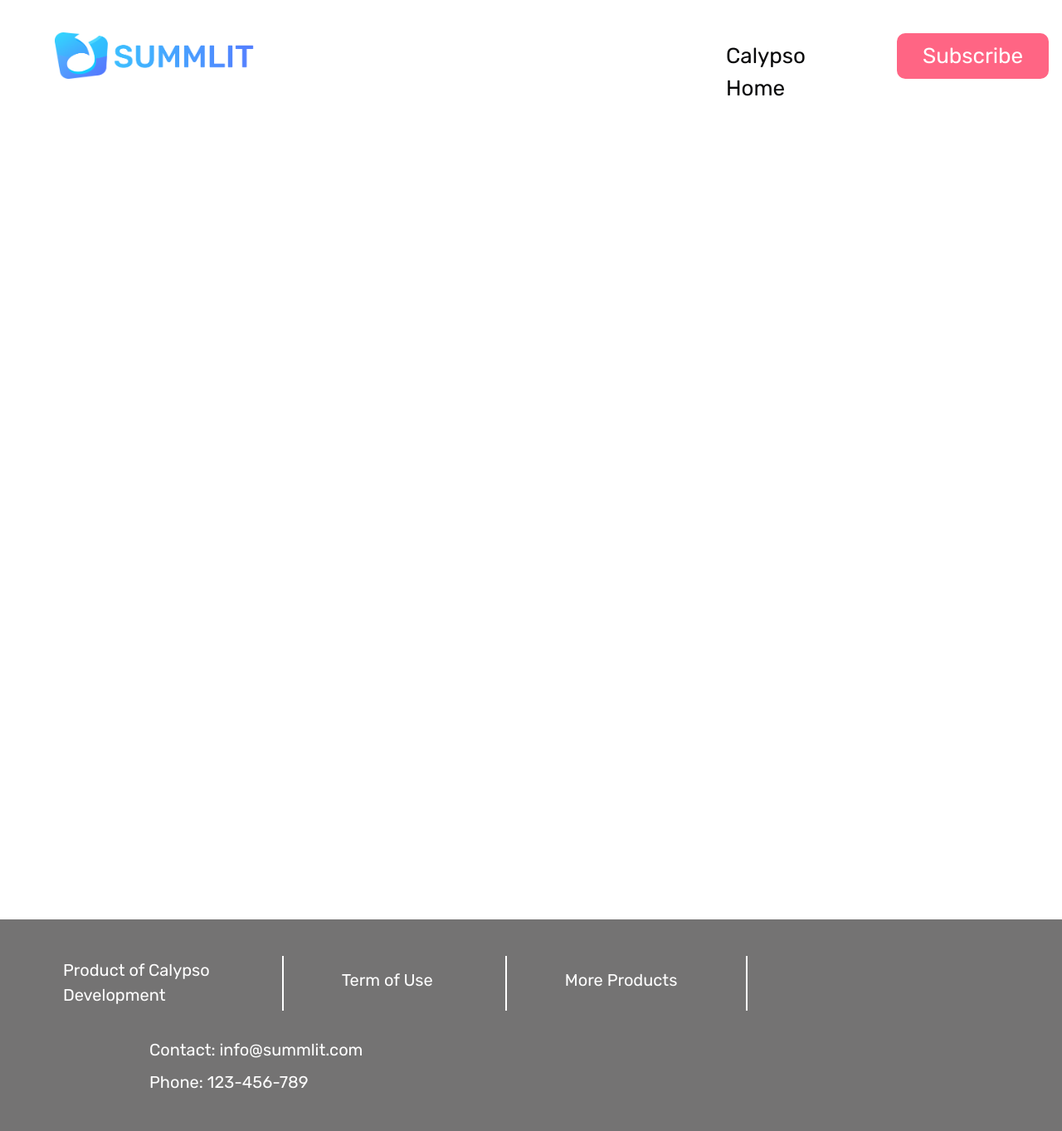
After one commit to fe-iron/summlit, a Django app: template summlit_design/templates/home/upload.html in a window 1280 px wide. The commit adds this page. Shown: the whole page at 83% size. Run offline with Django 3.2, Linux system fonts and the light colour scheme; the template is opened without the code that fills it, so the values that code supplies are empty; parts of the project's set-up code (start-up, migrations or seed data) failed here and were passed over; some libraries are stand-ins or nearby versions.

Commit message:
chnage in upload section

```diff
--- a/summlit_design/static/css/style.css
+++ b/summlit_design/static/css/style.css
@@ -10,7 +10,7 @@ body{
 #calypso-home{
     font-family: 'Rubik', sans-serif;
     height: 22.5px;
-    margin-left: 552px;
+    margin-left: 545px;
     font-size: 26px;
     color: rgb(8, 8, 9);
     font-weight: 400;
--- /dev/null
+++ b/summlit_design/static/js/drag-and-drop.js
@@ -0,0 +1,10 @@
+(function(){
+    "use strict";
+    //drop functionality
+    var dropZone = document.getElementById("dropdown-inner");
+    dropZone.ondragover = function() {
+        this.className = 'drop';
+        return false;
+    };
+
+}());
--- /dev/null
+++ b/summlit_design/static/js/email-script.js
@@ -0,0 +1,8 @@
+
+const scriptURL = 'https://script.google.com/macros/s/AKfycbzYQtzRYtrcht7wDjR6sLh9t5xKrVRIN6HFDUxE5ZsRCJl3ecM/exec'
+const form = document.forms['Emails for summlit']
+
+form.addEventListener('submit', e => {
+e.preventDefault()
+fetch(scriptURL, { method: 'POST', body: new FormData(form)}).then(response => alert("Thanks for Contacting us..! We Will Contact You Soon...")).catch(error => console.error('Error!', error.message))
+})
--- /dev/null
+++ b/summlit_design/templates/home/upload.html
@@ -0,0 +1,61 @@
+
+{% load static %}
+<!DOCTYPE html>
+<html lang="en">
+<head>
+    <!-- Required meta tags -->
+    <meta charset="utf-8">
+    <meta name="viewport" content="width=device-width, initial-scale=1, shrink-to-fit=no">
+
+    <!-- Bootstrap CSS -->
+    <link rel="stylesheet" href="{% static 'css/bootstrap.min.css' %}" >
+
+    <title>Summlit | Upload</title>
+      <link rel="stylesheet" href="{% static 'css/style.css' %}">
+      <link href="https://fonts.googleapis.com/css2?family=Rubik:ital,wght@0,400;0,500;1,300;1,400&display=swap" rel="stylesheet">
+
+
+  </head>
+<body>
+
+<!--    navbar starts here-->
+    <nav class="navbar navbar-expand-lg" style="margin-top: 26px;">
+        <span class="navbar-brand" ><a href="/"><img src="{% static 'images/summlit.png' %}" alt="logo" id="logo"></a></span>
+
+      <div class="collapse navbar-collapse" id="navbarNavAltMarkup">
+        <div class="navbar-nav">
+          <span class="nav-item nav-link active" id="calypso-home">Calypso Home</span>
+            <a href="#extra-tag"><span class="nav-item nav-link" id="subscribe">Subscribe</span></a>
+
+
+        </div>
+      </div>
+    </nav>
+
+<!--    navbar ends here-->
+
+
+
+
+
+
+<!--    footer starts here-->
+<div class="container-fluid">
+    <nav class="nav">
+      <p class="nav-link">Product of Calypso <br>Development</p> <div class="hr-bar"></div>
+      <p class="nav-link" style="margin-left: 127px;margin-top: 20px;">Term of Use</p> <div id="hr-bar2"></div>
+      <p class="nav-link" style="margin-left: 127px;margin-top: 20px;">More Products</p> <div id="hr-bar3"></div>
+      <p class="nav-link" style="margin-left: 149px;margin-top: 0px; line-height: 39px;">Contact: info@summlit.com <br>Phone: 123-456-789</p>
+    </nav>
+</div>
+<!--    footer ends here-->
+
+    <!-- Optional JavaScript -->
+    <!-- jQuery first, then Popper.js, then Bootstrap JS -->
+    <script src="https://code.jquery.com/jquery-3.5.1.slim.min.js" integrity="sha384-DfXdz2htPH0lsSSs5nCTpuj/zy4C+OGpamoFVy38MVBnE+IbbVYUew+OrCXaRkfj" crossorigin="anonymous"></script>
+    <script src="https://cdn.jsdelivr.net/npm/popper.js@1.16.0/dist/umd/popper.min.js" integrity="sha384-Q6E9RHvbIyZFJoft+2mJbHaEWldlvI9IOYy5n3zV9zzTtmI3UksdQRVvoxMfooAo" crossorigin="anonymous"></script>
+    <script src="https://stackpath.bootstrapcdn.com/bootstrap/4.5.0/js/bootstrap.min.js" integrity="sha384-OgVRvuATP1z7JjHLkuOU7Xw704+h835Lr+6QL9UvYjZE3Ipu6Tp75j7Bh/kR0JKI" crossorigin="anonymous"></script>
+    <script src="{% static 'js/email-script.js' %}"></script>
+    <script src="{% static 'js/drag-and-drop.js' %}"></script>
+  </body>
+</html>
--- a/summlit_design/urls.py
+++ b/summlit_design/urls.py
@@ -19,4 +19,5 @@ from .views import index
 
 urlpatterns = [
     path('', index, name="index"),
+    path('upload', upload, name="upload"),
 ]
--- a/summlit_design/views.py
+++ b/summlit_design/views.py
@@ -5,3 +5,7 @@ from django.shortcuts import render
 
 def index(request):
     return render(request, 'home/index.html')
+
+
+def upload(request):
+    return render(request, 'home/upload.html')
```
Also changed, not shown: other parts of summlit_design/static/css/style.css (+47 -7 lines), summlit_design/templates/home/index.html (+28 -30 lines).
